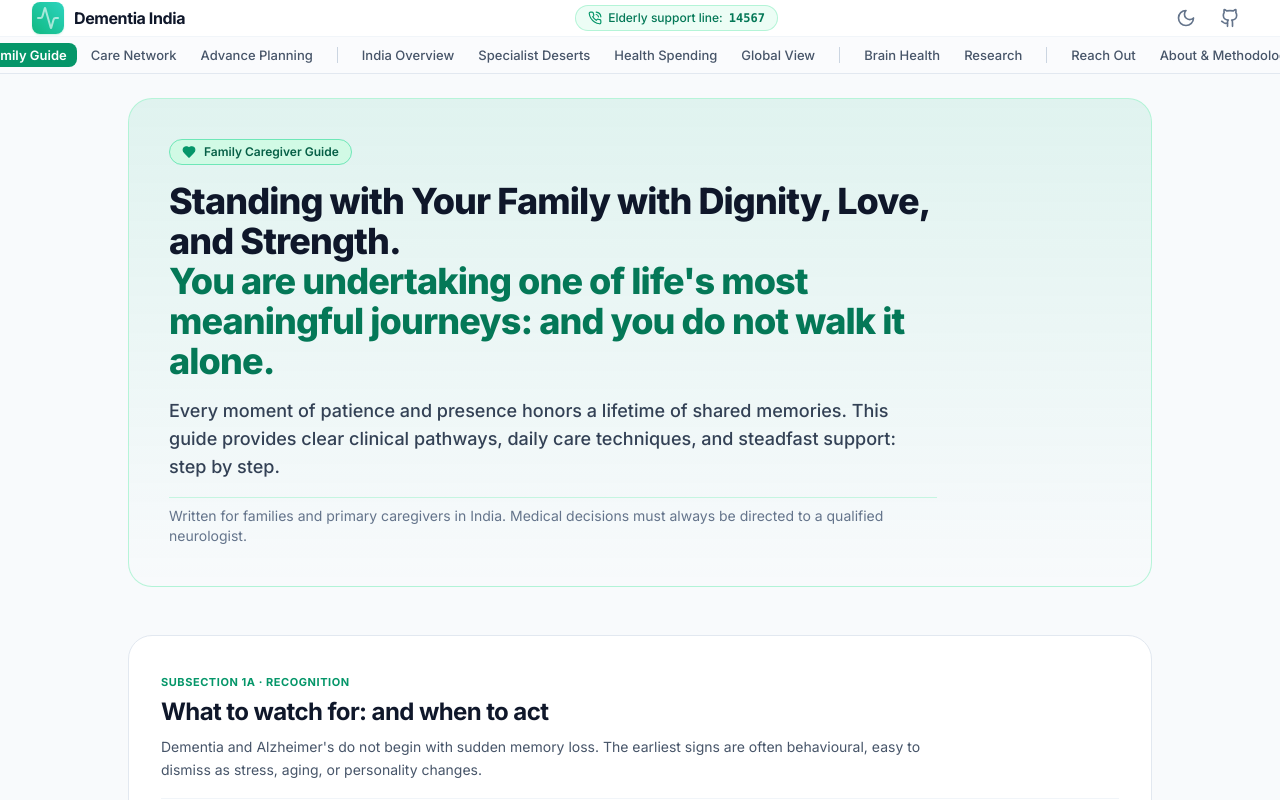
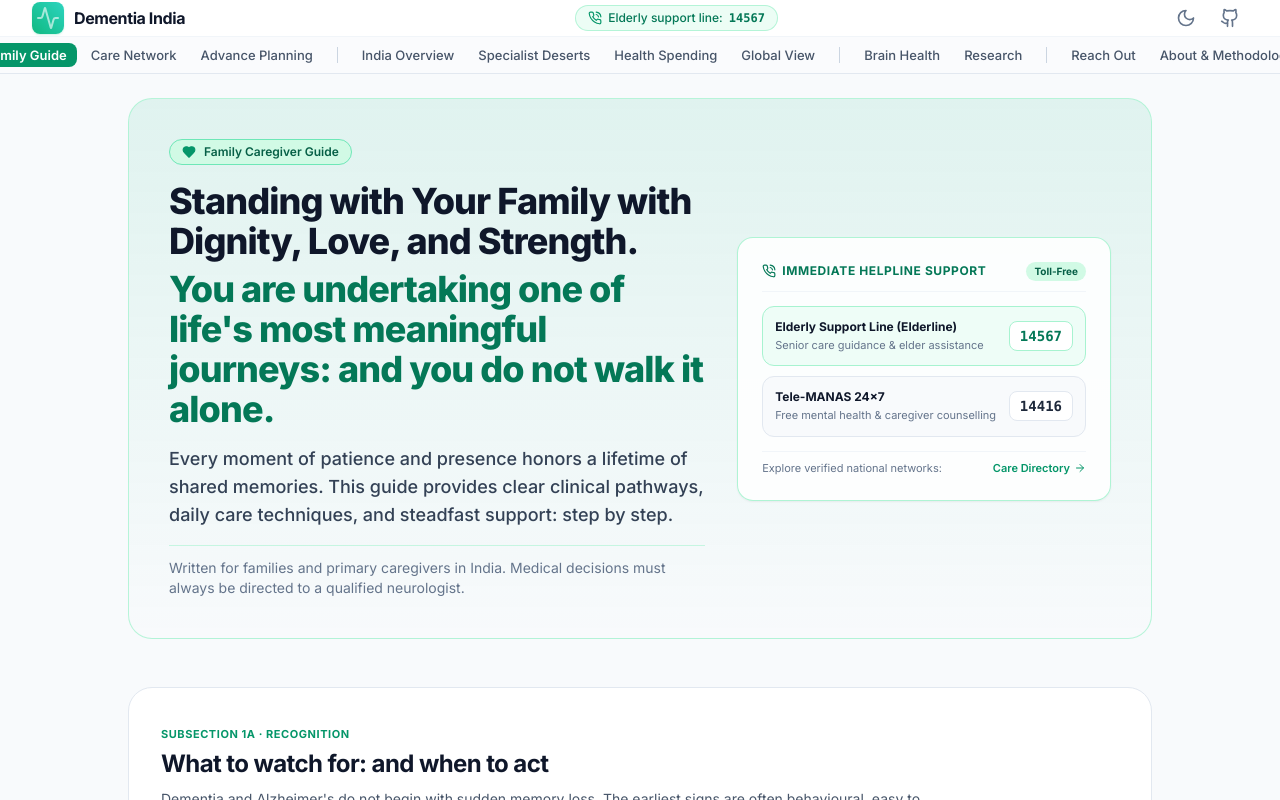
Before and after one commit to cyrilsebastian/dementia-india, a React (Vite) app in the folder web/: page / in a window 1280 px wide. Shown: the top 800 px of the page. Built offline with nearby package versions, Linux system fonts and the light colour scheme.

Commit message:
fix(family-guide): balance hero section with 2-column layout and immediate helpline shortcuts

```diff
--- a/web/src/pages/FamilyGuide.tsx
+++ b/web/src/pages/FamilyGuide.tsx
@@ -108,8 +108,10 @@ export const FamilyGuide: React.FC<FamilyGuideProps> = ({ onNavigate }) => {
   return (
     <div className="space-y-12 max-w-5xl mx-auto pb-16">
       {/* OPENING */}
-      <section className="bg-gradient-to-b from-emerald-500/10 via-emerald-500/5 to-transparent dark:from-emerald-950/30 dark:via-emerald-950/10 dark:to-transparent rounded-3xl border border-emerald-200/80 dark:border-emerald-800/50 p-6 sm:p-10 shadow-xs">
-        <div className="max-w-3xl space-y-4">
+      <section className="bg-gradient-to-b from-emerald-500/10 via-emerald-500/5 to-transparent dark:from-emerald-950/30 dark:via-emerald-950/10 dark:to-transparent rounded-3xl border border-emerald-200/80 dark:border-emerald-800/50 p-6 sm:p-8 lg:p-10 shadow-xs">
+        <div className="grid grid-cols-1 lg:grid-cols-12 gap-8 items-center">
+          {/* Left Column: Inspiring Hero Message */}
+          <div className="lg:col-span-7 space-y-4">
             <div className="inline-flex items-center space-x-2 px-3 py-1 rounded-full bg-emerald-100 dark:bg-emerald-950/80 text-emerald-800 dark:text-emerald-300 text-xs font-semibold border border-emerald-300 dark:border-emerald-800">
               <Heart className="w-3.5 h-3.5 fill-emerald-600 text-emerald-600 dark:fill-emerald-400 dark:text-emerald-400" />
               <span>Family Caregiver Guide</span>
@@ -117,8 +119,7 @@ export const FamilyGuide: React.FC<FamilyGuideProps> = ({ onNavigate }) => {
 
             <h1 className="text-3xl sm:text-4xl font-extrabold text-slate-900 dark:text-white tracking-tight leading-tight">
               Standing with Your Family with Dignity, Love, and Strength.
-            <br />
-            <span className="text-emerald-700 dark:text-emerald-400">
+              <span className="block mt-2 text-emerald-700 dark:text-emerald-400">
                 You are undertaking one of life&apos;s most meaningful journeys: and you do not walk it alone.
               </span>
             </h1>
@@ -127,9 +128,75 @@ export const FamilyGuide: React.FC<FamilyGuideProps> = ({ onNavigate }) => {
               Every moment of patience and presence honors a lifetime of shared memories. This guide provides clear clinical pathways, daily care techniques, and steadfast support: step by step.
             </p>
 
-          <p className="text-xs sm:text-sm text-slate-500 dark:text-slate-400 pt-2 border-t border-emerald-200/60 dark:border-emerald-900/60">
+            <p className="text-xs sm:text-sm text-slate-500 dark:text-slate-400 pt-3 border-t border-emerald-200/60 dark:border-emerald-900/60">
               Written for families and primary caregivers in India. Medical decisions must always be directed to a qualified neurologist.
             </p>
+          </div>
+
+          {/* Right Column: Immediate Caregiver Helplines & Roadmap */}
+          <div className="lg:col-span-5 flex flex-col space-y-3.5">
+            <div className="bg-white/85 dark:bg-slate-900/90 backdrop-blur-xs rounded-2xl border border-emerald-200/90 dark:border-emerald-800/80 p-5 sm:p-6 shadow-sm space-y-3.5">
+              <div className="flex items-center justify-between border-b border-slate-100 dark:border-slate-800 pb-2.5">
+                <span className="text-xs font-bold uppercase tracking-wider text-emerald-700 dark:text-emerald-400 flex items-center gap-1.5">
+                  <PhoneCall className="w-3.5 h-3.5" />
+                  <span>Immediate Helpline Support</span>
+                </span>
+                <span className="text-[10px] font-bold px-2 py-0.5 rounded-full bg-emerald-100 dark:bg-emerald-950 text-emerald-800 dark:text-emerald-300">
+                  Toll-Free
+                </span>
+              </div>
+
+              <div className="space-y-2.5">
+                <a
+                  href="tel:14567"
+                  className="flex items-center justify-between p-3 rounded-xl bg-emerald-50/80 dark:bg-emerald-950/60 border border-emerald-200 dark:border-emerald-800 hover:bg-emerald-100/90 dark:hover:bg-emerald-900/70 transition-colors group"
+                >
+                  <div className="space-y-0.5">
+                    <div className="text-xs font-bold text-slate-900 dark:text-white group-hover:text-emerald-700 dark:group-hover:text-emerald-300">
+                      Elderly Support Line (Elderline)
+                    </div>
+                    <div className="text-[11px] text-slate-500 dark:text-slate-400">
+                      Senior care guidance &amp; elder assistance
+                    </div>
+                  </div>
+                  <span className="font-mono text-sm font-extrabold text-emerald-700 dark:text-emerald-400 bg-white dark:bg-slate-800 px-2.5 py-1 rounded-lg border border-emerald-200 dark:border-emerald-700 shrink-0 ml-2 shadow-2xs">
+                    14567
+                  </span>
+                </a>
+
+                <a
+                  href="tel:14416"
+                  className="flex items-center justify-between p-3 rounded-xl bg-slate-50 dark:bg-slate-800/60 border border-slate-200 dark:border-slate-700 hover:bg-slate-100 dark:hover:bg-slate-800 transition-colors group"
+                >
+                  <div className="space-y-0.5">
+                    <div className="text-xs font-bold text-slate-900 dark:text-white group-hover:text-emerald-700 dark:group-hover:text-emerald-300">
+                      Tele-MANAS 24×7
+                    </div>
+                    <div className="text-[11px] text-slate-500 dark:text-slate-400">
+                      Free mental health &amp; caregiver counselling
+                    </div>
+                  </div>
+                  <span className="font-mono text-sm font-extrabold text-slate-800 dark:text-slate-200 bg-white dark:bg-slate-800 px-2.5 py-1 rounded-lg border border-slate-200 dark:border-slate-700 shrink-0 ml-2 shadow-2xs">
+                    14416
+                  </span>
+                </a>
+              </div>
+
+              <div className="pt-2 border-t border-slate-100 dark:border-slate-800 flex items-center justify-between text-xs">
+                <span className="text-slate-500 dark:text-slate-400 text-[11px]">
+                  Explore verified national networks:
+                </span>
+                <button
+                  type="button"
+                  onClick={() => handleNav('care-network')}
+                  className="text-emerald-600 dark:text-emerald-400 hover:underline font-semibold text-[11px] inline-flex items-center gap-1 cursor-pointer"
+                >
+                  <span>Care Directory</span>
+                  <ArrowRight className="w-3 h-3" />
+                </button>
+              </div>
+            </div>
+          </div>
         </div>
       </section>
 
```
Lines whose indentation alone changed are shown as unchanged.
